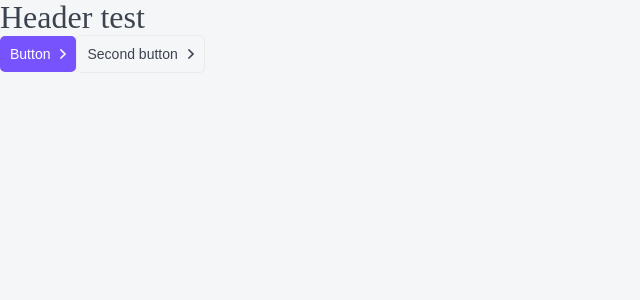
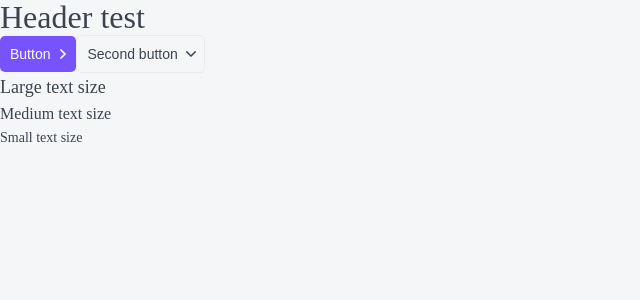
Before and after one commit to yuriandev/next.js-0, a Next.js app: page / in a window 1280 px wide. Shown: the top 300 px of the page, without its empty margins (0-640 px from the left). Built offline with nearby package versions, Linux system fonts and the light colour scheme.

Commit message:
feat: add P (paragraph) component with styles

```diff
--- /dev/null
+++ b/components/P/P.module.css
@@ -0,0 +1,18 @@
+.p {
+    margin: 0;
+}
+
+.s {
+    font-size: 14px;
+    line-height: 24px;
+}
+
+.m {
+    font-size: 16px;
+    line-height: 24px;
+}
+
+.l {
+    font-size: 18px;
+    line-height: 29px;
+}
--- /dev/null
+++ b/components/P/P.tsx
@@ -0,0 +1,20 @@
+import { PProps } from "./P.props";
+import styles from "./P.module.css";
+import cn from "classnames";
+
+
+
+export const P = ({ size = "m", children, className, ...props }: PProps): JSX.Element => {
+    return (
+        <p
+            className={cn(styles.p, className, {
+                [styles.s]: size == "s",
+                [styles.m]: size == "m",
+                [styles.l]: size == "l",
+            })}
+            {...props}
+        >
+            {children}
+        </p>
+    );
+};
--- a/components/index.ts
+++ b/components/index.ts
@@ -1,2 +1,3 @@
 export * from "./Htag/Htag";
 export * from "./Button/Button";
+export * from "./P/P";
--- a/pages/index.tsx
+++ b/pages/index.tsx
@@ -1,12 +1,16 @@
 import React from "react";
-import { Button, Htag } from "../components";
+import { Button, Htag, P } from "../components";
 
 function Home(): JSX.Element {
   return (
     <div >
       <Htag tag="h1">Header test</Htag>
       <Button appearence="primary" arrow="right">Button</Button>
-      <Button appearence="ghost" arrow="right">Second button</Button>
+      <Button appearence="ghost" arrow="down">Second button</Button>
+      <P size="l">Large text size</P>
+      <P size="m">Medium text size</P>
+      <P size="s">Small text size</P>
+
     </div>
   );
 }
```
Also changed, not shown: components/P/P.props.ts (added, +7 -0 lines).
